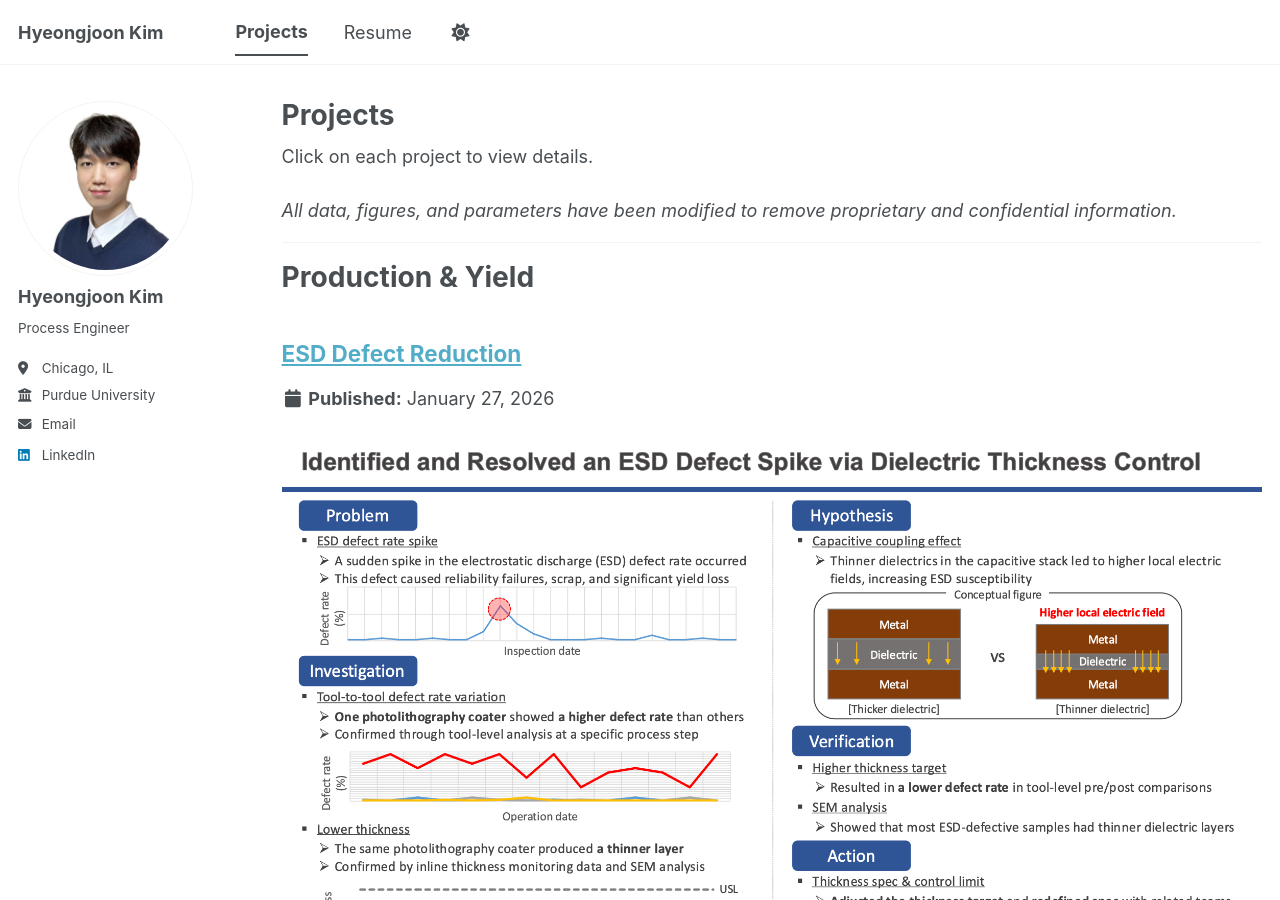
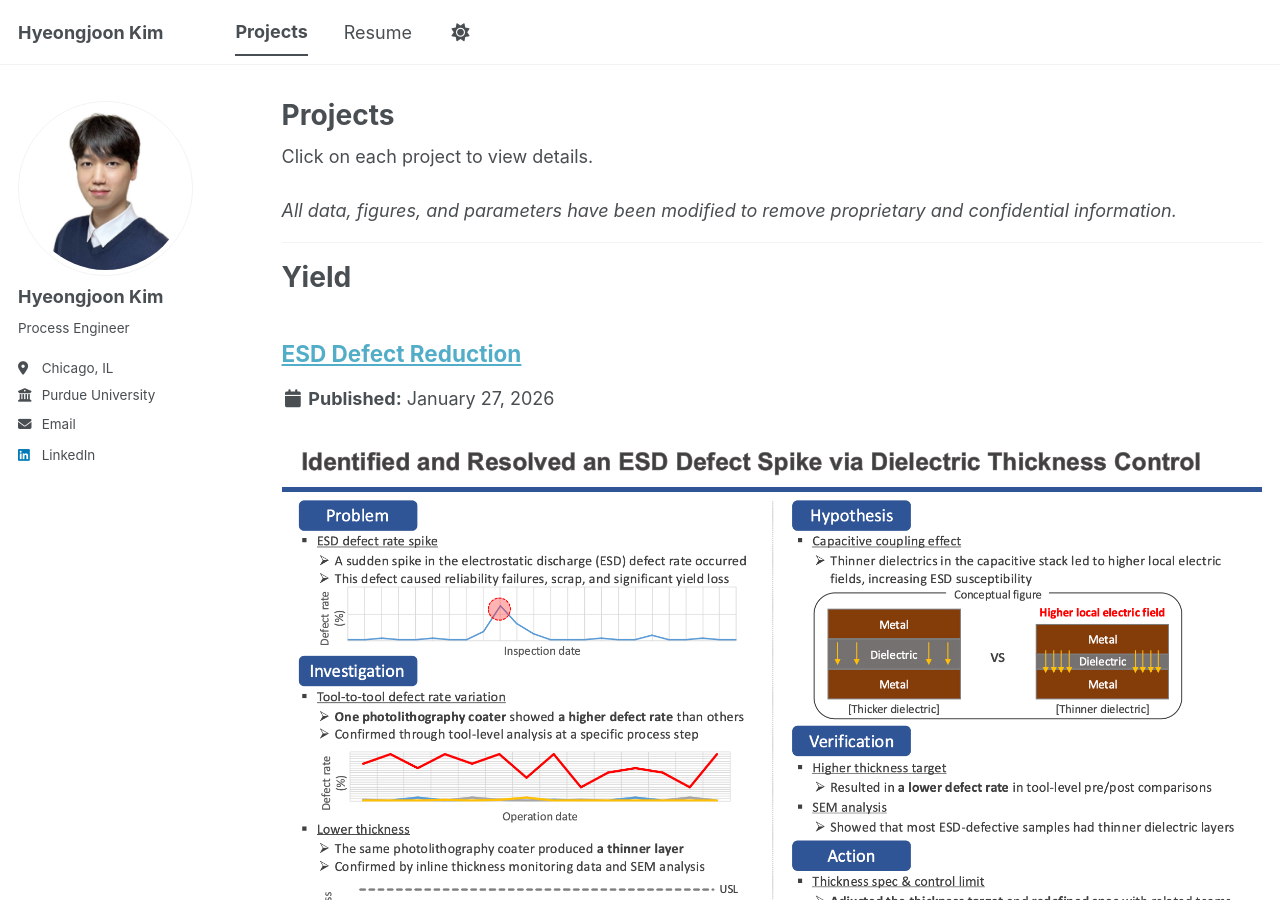
Before and after one commit to joonk1214/joonk1214.github.io, a Jekyll site: the page built from _pages/portfolio.html, in a window 1280 px wide and 900 px high. Built offline with Jekyll 4.4.1, drawn with Linux system fonts in a browser that asks for light colours; a script bundle is joined from its source files by our own code; library files that are not in the unit come from our copies.

Commit message:
Update portfolio.html

```diff
--- a/_pages/portfolio.html
+++ b/_pages/portfolio.html
@@ -9,7 +9,7 @@ author_profile: true
 Click on each project to view details.<br><br>
 <em>All data, figures, and parameters have been modified to remove proprietary and confidential information.</em>
 <hr>
-<h1>Production & Yield</h1>
+<h1>Yield</h1>
 {% assign yield_projects = site.portfolio | where: "category", "yield" %}
 {% for post in yield_projects %}
   {% include archive-single.html %}
```
